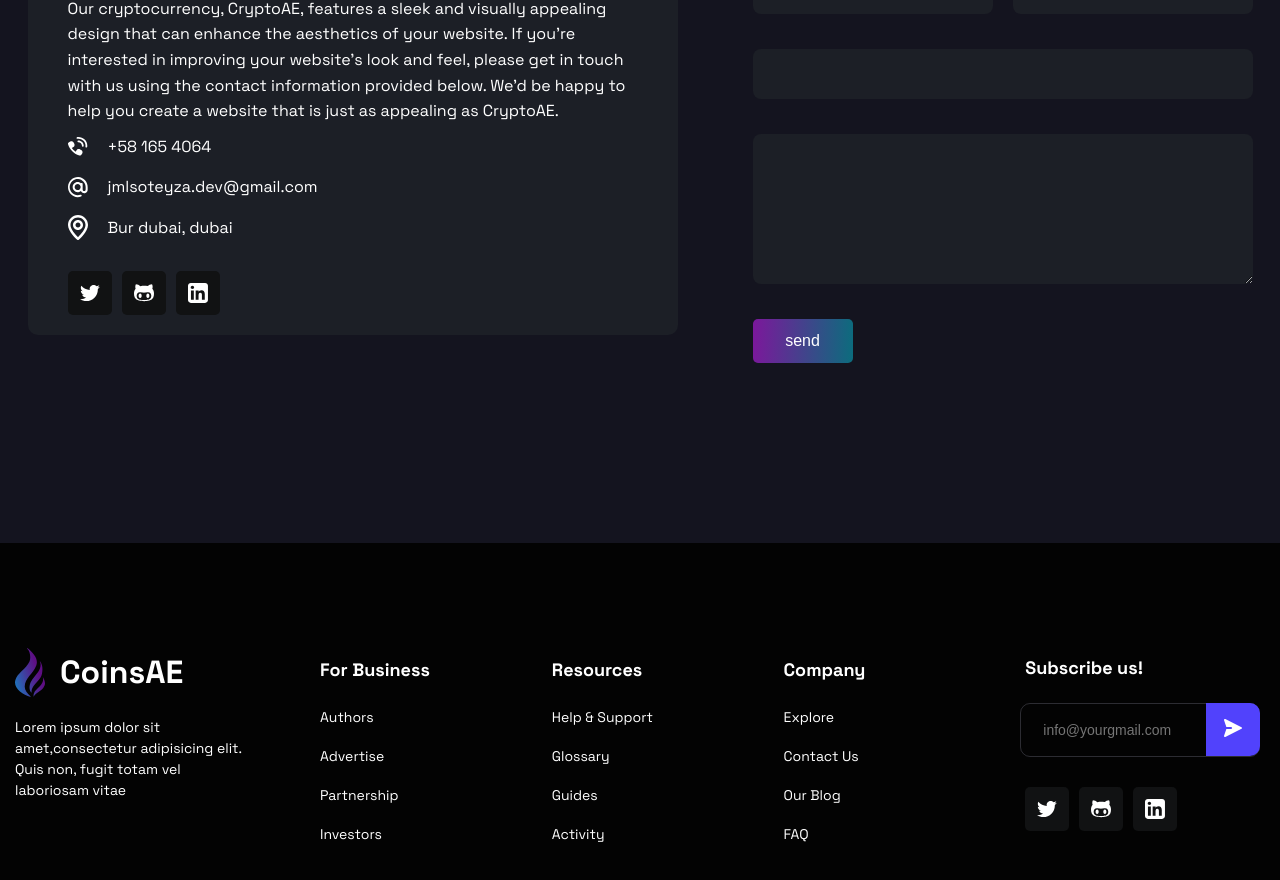
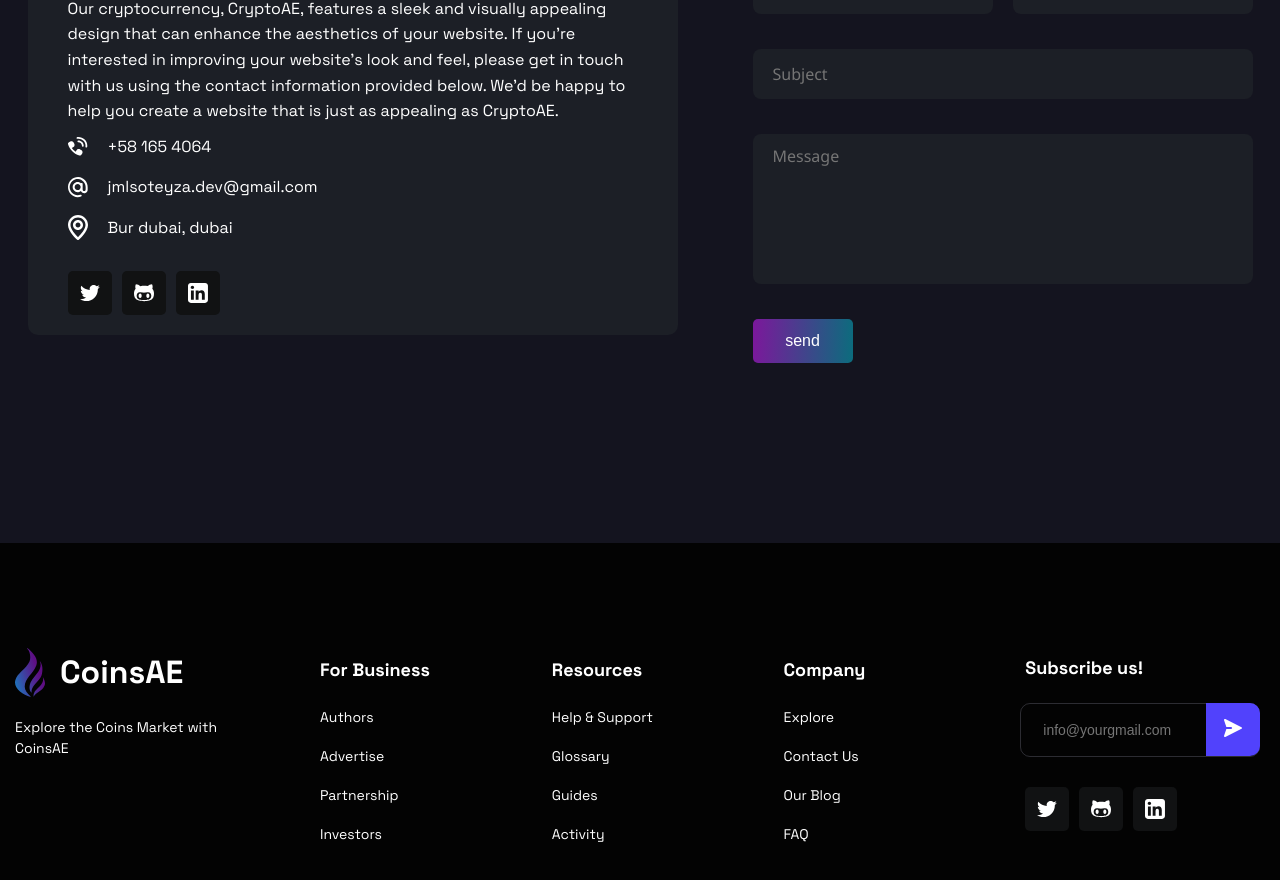
Before and after one commit to Jmlsoteyza/CoinsAE, a React (Create React App) app: page / in a window 1280 px wide. Shown: the part 1710-2590 px from the top of the page. Built offline with nearby package versions, Linux system fonts and the light colour scheme; no server answers.

Commit message:
upgrade react

```diff
--- a/package.json
+++ b/package.json
@@ -11,12 +11,12 @@
     "dompurify": "^3.0.1",
     "http-proxy-middleware": "^2.0.6",
     "moment": "^2.29.4",
-    "react": "^18.2.0",
+    "react": "^18.3.1",
     "react-chartjs-2": "^5.2.0",
     "react-dom": "^18.2.0",
     "react-router-dom": "^6.9.0",
     "react-scripts": "5.0.1",
-    "react-scroll": "^1.8.9",
+    "react-scroll": "^1.9.0",
     "react-sparklines": "^1.7.0",
     "web-vitals": "^2.1.4"
   },
--- a/src/Components/ContactUs.jsx
+++ b/src/Components/ContactUs.jsx
@@ -112,7 +112,6 @@ const ContactUs = () => {
                 className="form-inputs"
                 type="text"
                 placeholder="Subject"
-                defaultValue=" "
               />
               <textarea
                 name="message"
@@ -120,8 +119,8 @@ const ContactUs = () => {
                 cols="30"
                 rows="10"
                 placeholder="Message"
-                defaultValue=" "
-              ></textarea>
+                style={{ resize: "none" }}
+              />
               <input type="Submit" defaultValue="send" />
             </form>
           </div>
--- a/src/Components/Footer.jsx
+++ b/src/Components/Footer.jsx
@@ -16,8 +16,7 @@ const Footer = () => {
               <h1>CoinsAE</h1>
             </div>
             <p>
-              Lorem ipsum dolor sit amet,consectetur adipisicing elit. Quis non,
-              fugit totam vel laboriosam vitae
+            Explore the Coins Market with CoinsAE
             </p>
           </div>
           <div className="sb__footer-Links_div">
--- a/src/Components/Markets.jsx
+++ b/src/Components/Markets.jsx
@@ -2,7 +2,7 @@ import React, { useState } from "react";
 import MarketItem from "./MarketItem";
 import searchIcon from "../images/svgviewer 1.svg";
 
-const Markets = (props) => {
+const Markets = props => {
   const [currentPage, setCurrentPage] = useState(1);
   const [marketPerPage, setMarketPerPage] = useState(10);
   const [searchInput, setSearchInput] = useState("");
@@ -18,7 +18,7 @@ const Markets = (props) => {
     return pageNumbers;
   };
 
-  const handleClick = (pageNumber) => {
+  const handleClick = pageNumber => {
     setCurrentPage(pageNumber);
   };
 
@@ -29,7 +29,7 @@ const Markets = (props) => {
   let currentMarketItems = props.coins;
 
   if (searchInput.length > 0) {
-    currentMarketItems = currentMarketItems.filter((coin) =>
+    currentMarketItems = currentMarketItems.filter(coin =>
       coin.name.toLowerCase().includes(searchInput.toLocaleLowerCase())
     );
   }
@@ -39,12 +39,12 @@ const Markets = (props) => {
     marketOfLastPage
   );
 
-  const handleChange = (e) => {
+  const handleChange = e => {
     e.preventDefault();
     setSearchInput(e.target.value);
     setLoading(true);
     setTimeout(() => {
-      currentMarketItems = props.coins.filter((coin) =>
+      currentMarketItems = props.coins.filter(coin =>
         coin.name.toLowerCase().includes(searchInput.toLocaleLowerCase())
       );
       setLoading(false);
@@ -53,7 +53,7 @@ const Markets = (props) => {
 
   return (
     <section id="Market" className="market-container">
-      <section  className="Market-container">
+      <section className="Market-container">
         <div className="search-text">
           <h2>
             <span className="market-heading_span">Market</span> Overview
@@ -79,10 +79,10 @@ const Markets = (props) => {
             <p>7 Days</p>
           </div>
 
-          {loading ? (
-            <p>Loading...</p>
+          {loading && !props ? (
+            <p>loading</p>
           ) : (
-            currentMarketItems.map((coins) => {
+            currentMarketItems.map(coins => {
               return <MarketItem coins={coins} key={coins.id} />;
             })
           )}
@@ -95,7 +95,7 @@ const Markets = (props) => {
           >
             &lt;
           </button>
-          {marketPageNumbers().map((pageNumber) => (
+          {marketPageNumbers().map(pageNumber => (
             <button
               key={pageNumber}
               onClick={() => handleClick(pageNumber)}
```
Also changed, not shown: 1 other file (tests, documents, lock files or other folders).
